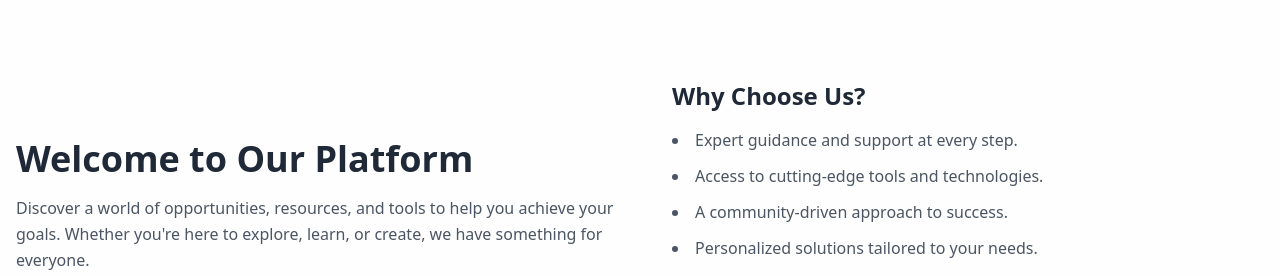
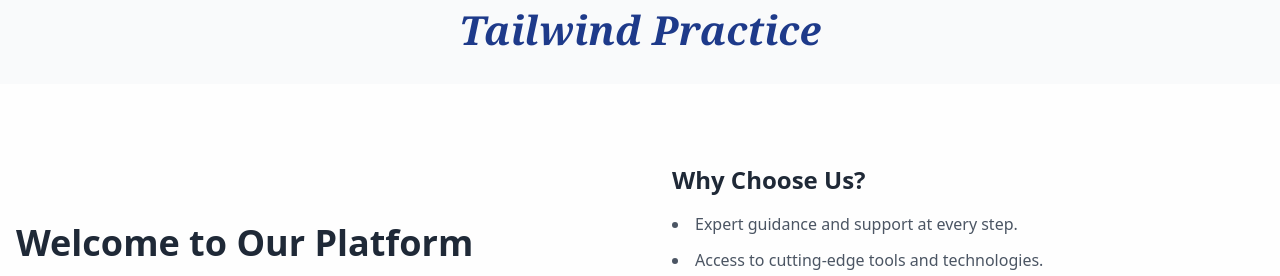
Before and after one commit to heyAnkit18/Tailwind-Assignment-Practice, a website: page src/index.html in a window 1280 px wide. Shown: the top 276 px of the page. Drawn offline with Linux system fonts and the light colour scheme.

Commit message:
heading added

```diff
--- a/src/index.html
+++ b/src/index.html
@@ -9,6 +9,7 @@
 </head>
 
 <body class="bg-gray-50">
+  <h1 class="text-center text-[20px] md:text-[30px] lg:text-[40px] font-bold mb-6 text-blue-900 font-serif subpixel-antialiased italic">Tailwind Practice</h1>
   <section class="bg-[#fefefe] lg:py-[80px] md:py-[50px] sm:py-[30px]">
     <div class="max-w-[1320px] mx-auto px-4">
       <div class="flex flex-wrap gap-8 items-center">
```
Also changed, not shown: src/output.css.
